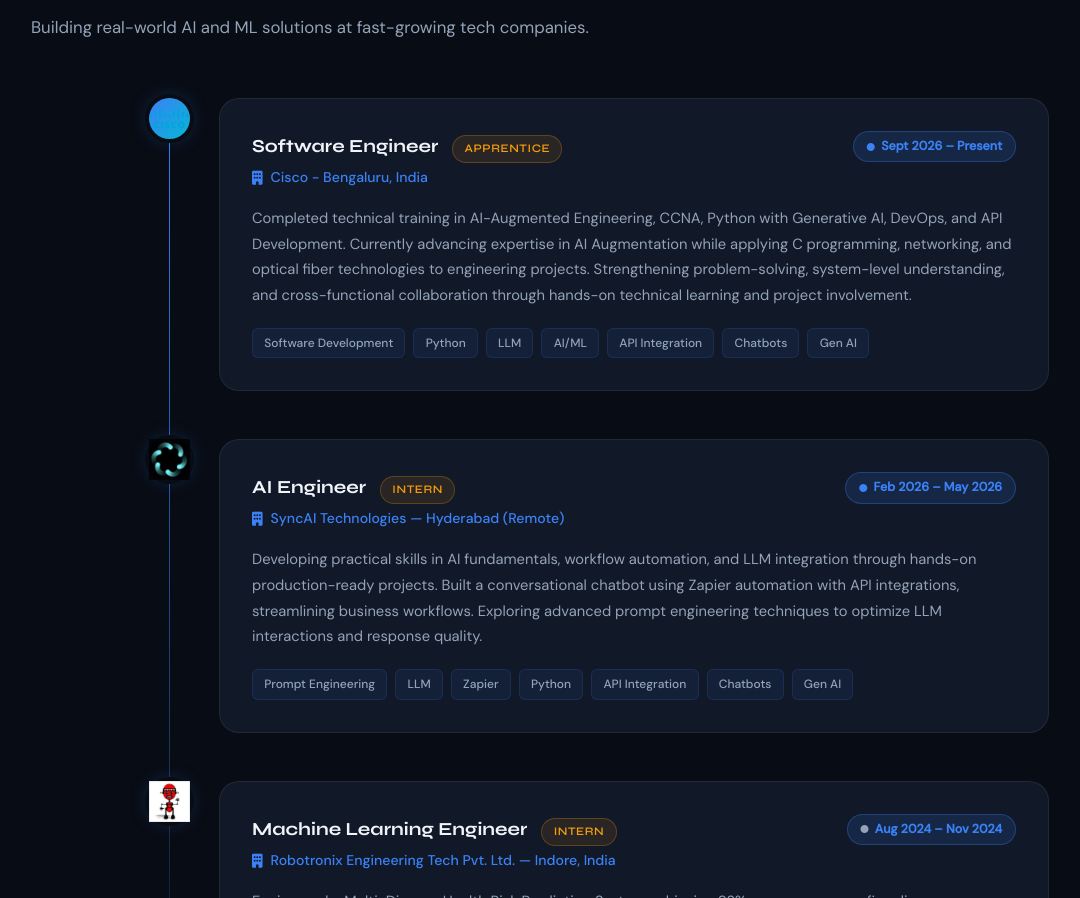
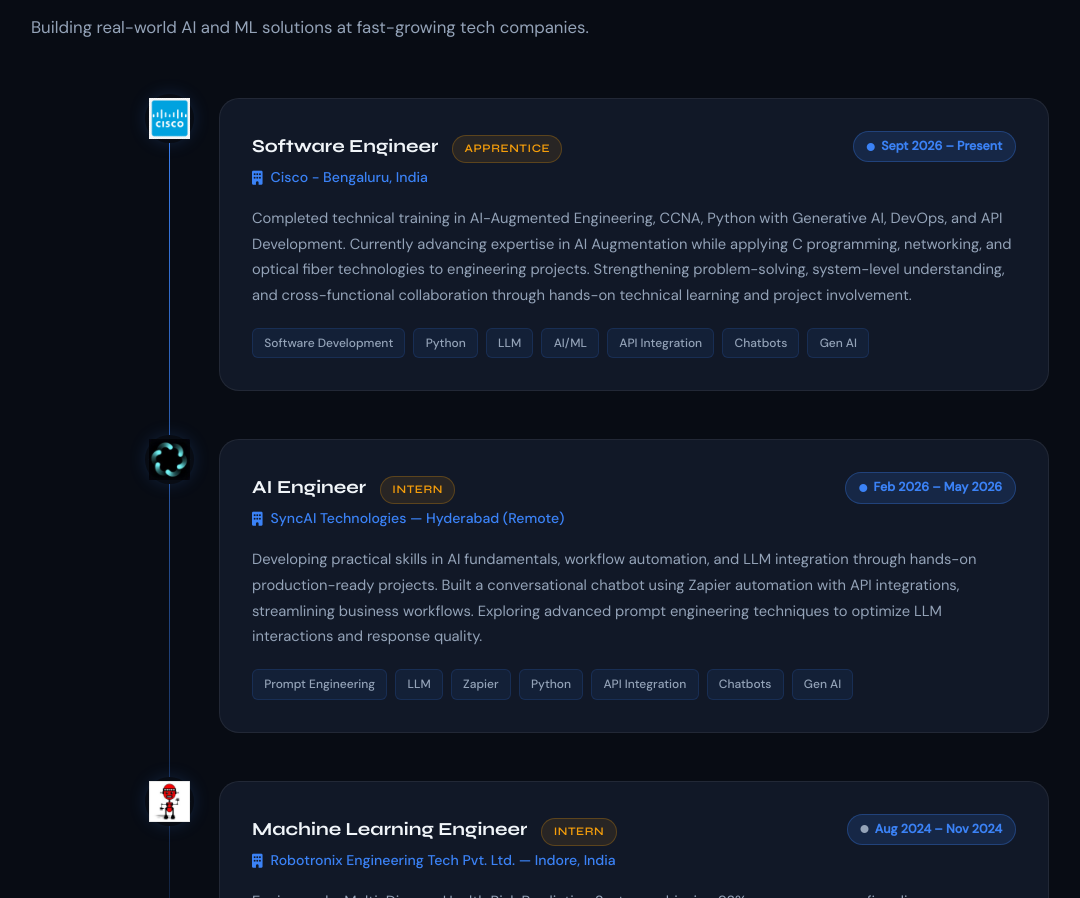
Before and after one commit to AzamKhan5/azamkhan5.github.io, a plain HTML site: page index.html in a window 1280 px wide. Shown: the part 3053-3951 px from the top of the page, without its empty margins (41-1121 px from the left). Drawn offline with nearby package versions, Linux system fonts and the light colour scheme.

Commit message:
Update index.html

```diff
--- a/index.html
+++ b/index.html
@@ -354,7 +354,7 @@
       <div class="timeline">
         <!-- Cisco -->
         <div class="timeline-item fade-in-up">
-          <div class="timeline-dot"><img src="lang_icon/Cisco_logo.png" alt="Cisco"></div>
+          <div class="timeline-dot"><img src="lang_icon/cisco_square_logo.png" alt="Cisco"></div>
           <div class="timeline-card">
             <div class="timeline-header">
               <div>
```
